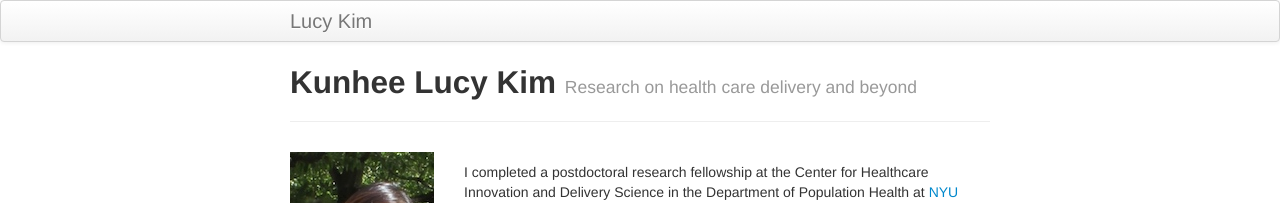
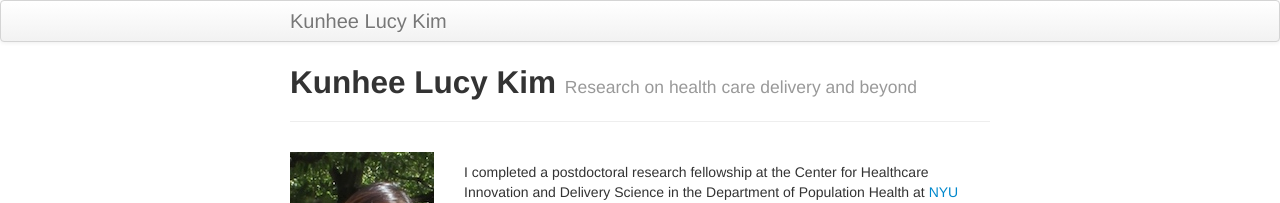
Before and after one commit to lucy-kim/lucy-kim.github.io, a Jekyll site: the page built from index.md, in a window 1280 px wide. Shown: the top 203 px of the page. Built offline with Jekyll 4.4.1, drawn with Linux system fonts in a browser that asks for light colours.

Commit message:
Update _config.yml

```diff
--- a/_config.yml
+++ b/_config.yml
@@ -8,9 +8,9 @@ highlighter: rouge
 # Themes are encouraged to use these universal variables
 # so be sure to set them if your theme uses them.
 #
-title : Lucy Kim
+title : Kunhee Lucy Kim
 author :
-  name : Lucy Kim
+  name : Kunhee Lucy Kim
   email : kim.kunhee@gmail.com
   github : lucy-kim
   feedburner : nil
```
